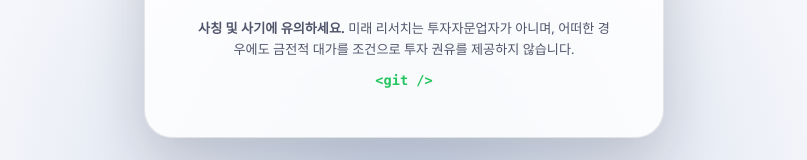
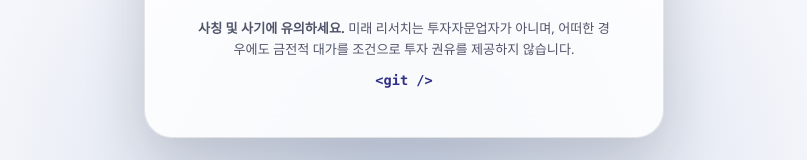
Before and after one commit to themrsung/sjun-me-home, a React (Create React App) app: page / in a window 1280 px wide. In both pictures the pointer is over the link 639 px from the left and 1474 px from the top of the page. Shown: the part 1395-1555 px from the top of the page, without its empty margins (236-1043 px from the left). Built offline with nearby package versions, Linux system fonts and the light colour scheme; a web font is replaced by a local one.

Commit message:
feat: Add light theme styles for footer code links

```diff
--- a/src/App.css
+++ b/src/App.css
@@ -528,6 +528,10 @@
   font-weight: 600;
 }
 
+:root[data-theme='light'] .footer-code-link {
+  color: #4444aa;
+}
+
 .footer-code-link code {
   font-family: 'Source Code Pro', 'JetBrains Mono', 'Fira Code', 'Menlo', monospace;
   font-size: 0.85rem;
@@ -537,6 +541,11 @@
 .footer-code-link:focus-visible {
   color: #22c55e;
   outline: none;
+}
+
+:root[data-theme='light'] .footer-code-link:hover,
+:root[data-theme='light'] .footer-code-link:focus-visible {
+  color: #2f2f88;
 }
 
 .disclaimer {
```
